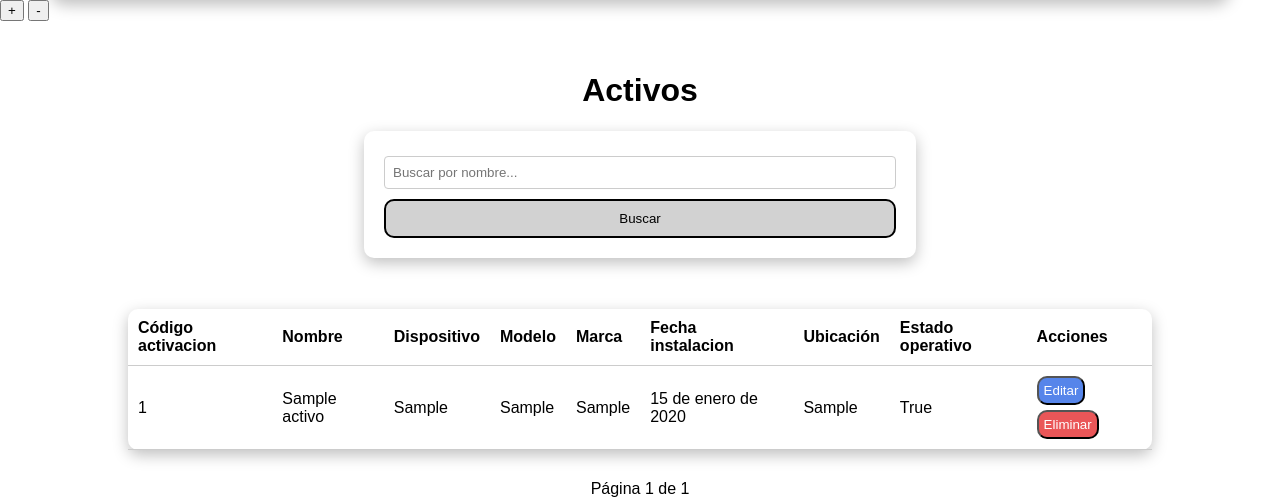
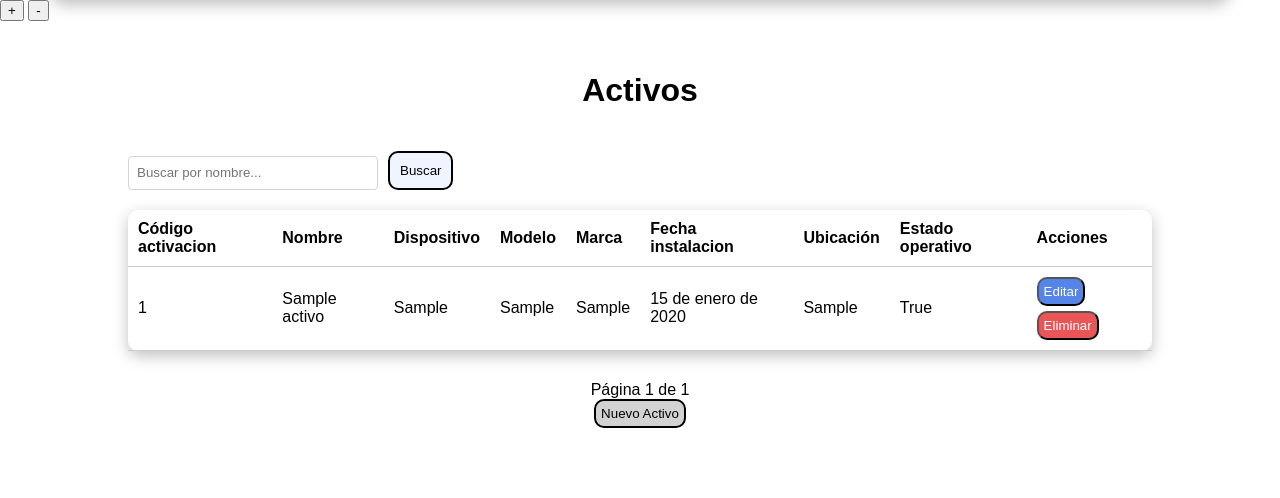
Before and after one commit to javieralbizu/Proyecto_N-8, a Django app: page /Activos/ in a window 1280 px wide. Shown: the part 110-608 px from the top of the page. Run offline with Django 5.2, Linux system fonts and the light colour scheme; tables that the repository leaves empty hold one stand-in row (values such as "Sample post").

Commit message:
Bucador simple CSS

```diff
--- a/static/css/style.css
+++ b/static/css/style.css
@@ -199,19 +199,42 @@ form button:hover {
     border-radius: 15px;
     box-shadow: 0px 5px 15px 0px rgba(0, 0, 0, 0.25);
 }
-form.formbuscador .LinkLimpiar {
-    text-decoration: none;
+form.formbuscador.formbuscador {
+    width: 80%;
+    margin: 20px 10px;
+    display: flex;
+    flex-direction: row;
+    justify-content: flex-start;
+    gap: 10px;
+    box-shadow: none;
+    padding: 0;
+}
+
+form.formbuscador .input-buscador {
+    padding: 8px;
+    width: 250px;
+    border: 1px solid lightgray;
+    border-radius: 4px;
+    background: white;
+}
+
+form.formbuscador .boton-buscador {
     color: black;
     border: 2px solid black;
     border-radius: 10px;
-    background-color: rgb(210, 210, 210);
-    padding: 5px;
-    width: 54px;
-}
-form.formbuscador .LinkLimpiar:hover {
-    background-color: rgb(97, 97, 97);
+    background-color: rgba(125, 157, 239, 0.114);
+    padding: 10px;
 }
 
+form.formbuscador .LinkLimpiar {
+    color: black;
+    border: 2px solid black;
+    border-radius: 10px;
+    background-color: rgba(125, 157, 239, 0.114);
+    padding: 10px;
+    text-decoration: none;
+    font-size: 13.3333px;
+}
 @media (max-width: 768px) {
 
 
```
